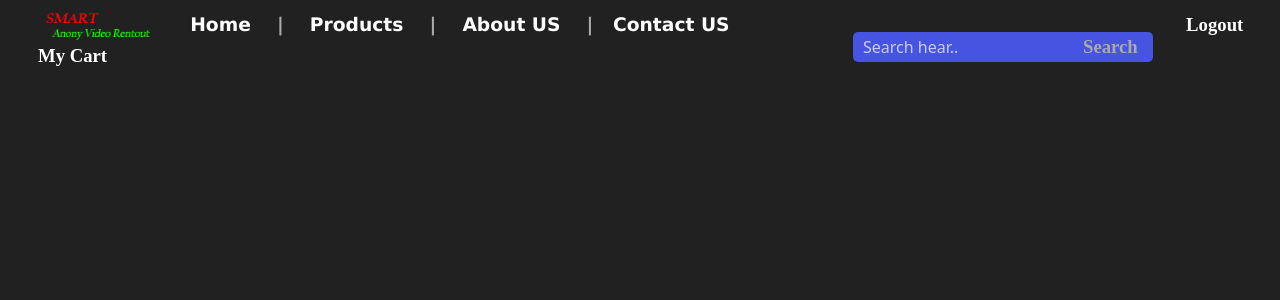
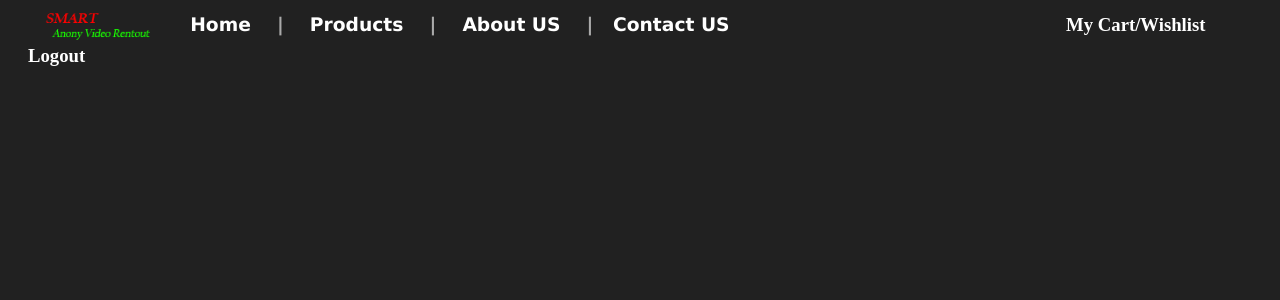
Before and after one commit to Anonyshy/smart_anony, a PHP site: page /user/Pages/Nav/Nav2.php in a window 1280 px wide. Shown: the top 300 px of the page. Run offline with PHP 8.4, Linux system fonts and the light colour scheme.

Commit message:
Add files via upload

```diff
--- a/smart_anony/pages/user/Pages/Nav/Nav2.php
+++ b/smart_anony/pages/user/Pages/Nav/Nav2.php
@@ -3,6 +3,7 @@
 <head>
 
 	<link rel="stylesheet" type="text/css" href="../../CSS/External.css">
+
 
 </head>
 
@@ -15,15 +16,14 @@
 			<a href="../Home_cont/Prod.php" target="main">Products</a> &nbsp;&nbsp;&nbsp;| &nbsp;&nbsp;
 			<a href="../About.php" target="main">About US</a> &nbsp;&nbsp;&nbsp;| &nbsp;
 			<a href="../Contact.php" target="main">Contact US</a>
+
 		</font>
-		<a href="../../../Index.html" target="_parent" style="margin-left:450px;">Logout</a>
-		<a href="../Home_cont/cart.php" target="main" style="margin-left:30px;">My Cart</a>
 
-		<form id="frmSrch" role="search">
-			<input type="search" id="srch" name="srch" placeholder="Search hear.."
-				aria-label="Search through site content">
-			<button>Search</button>
-		</form>
+		<a href="../Home_cont/cart.php" target="main" style="margin-left:330px;"> My Cart/Wishlist</a>
+			<a href="../../../Index.html" target="_parent" style="margin-left:20px;">Logout</a>
+
+
+
 
 
 	</h3>
```
